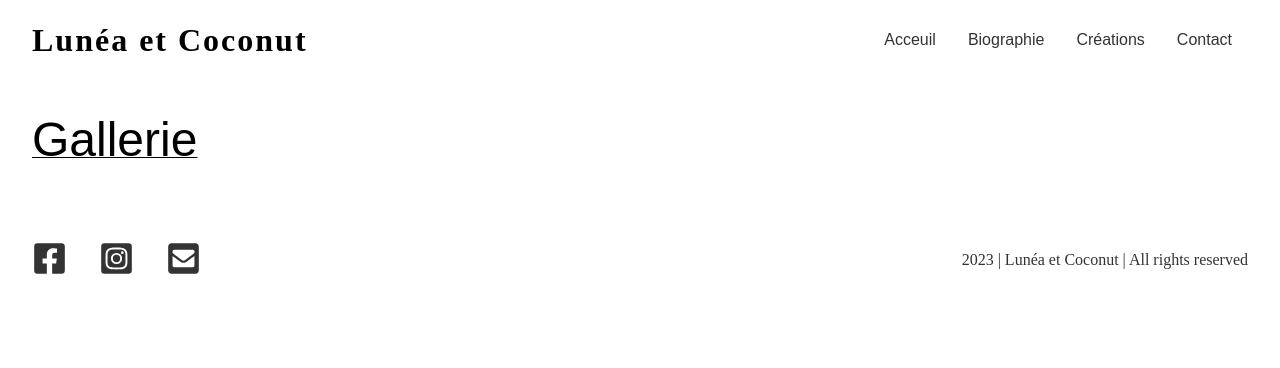
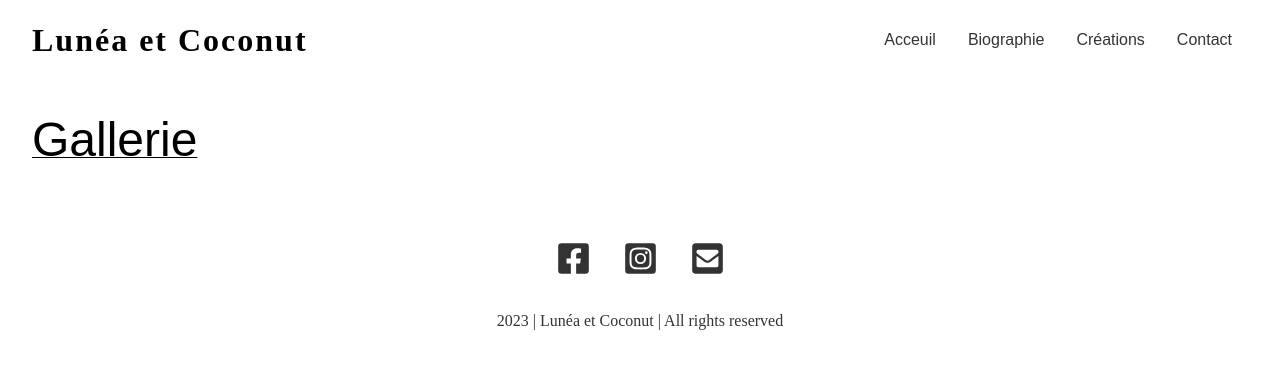
Before and after one commit to davidotch/lunea_coconut, a React (Create React App) app: page /gallery in a window 1280 px wide. Shown: the top 368 px of the page. Built offline with nearby package versions, Linux system fonts and the light colour scheme.

Commit message:
fix flex dir column .footer

```diff
--- a/src/style/footer.css
+++ b/src/style/footer.css
@@ -1,6 +1,6 @@
 .footer {
   display: flex;
-  justify-content: space-between;
+  flex-direction: column;
   align-items: center;
   padding: 0.6rem 1rem;
   background-color: rgba(255, 255, 255, 1);
```
